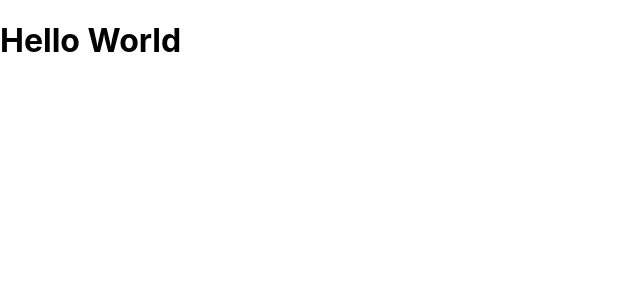
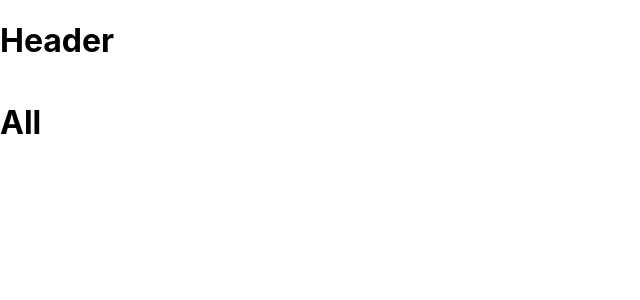
Before and after one commit to adrianbunea/summer-practice-frontend-clone, a React (Create React App) app: page / in a window 1280 px wide. Shown: the top 300 px of the page, without its empty margins (0-640 px from the left). Built offline with nearby package versions, Linux system fonts and the light colour scheme; the HTML template or start-up script is replaced by a standard one.

Commit message:
Add initial skeleton

```diff
--- a/src/App.js
+++ b/src/App.js
@@ -1,6 +1,11 @@
+import { Layout } from "./components/layout";
+import { All } from "./pages/all";
+
 function App() {
   return (
-    <h1>Hello World</h1>
+    <Layout>
+      <All/>
+    </Layout>
   );
 }
 
--- /dev/null
+++ b/src/components/header/index.jsx
@@ -0,0 +1,5 @@
+import "./index.css"
+
+export const Header = () => {
+    return <h1>Header</h1>
+}
--- /dev/null
+++ b/src/components/layout/index.css
@@ -0,0 +1,10 @@
+.layout {
+    height: 100%;
+    display: flex;
+    flex-direction: column;
+    align-items: stretch;
+}
+
+.content {
+    flex-grow: 1
+}
--- /dev/null
+++ b/src/components/layout/index.jsx
@@ -0,0 +1,13 @@
+import { Header } from "../header";
+import "./index.css";
+
+export const Layout = ({ children }) => {
+    return (
+        <div className="layout">
+            <Header/>
+            <div className="content">
+                {children}
+            </div>
+        </div>
+    )
+}
--- a/src/index.css
+++ b/src/index.css
@@ -1,3 +1,7 @@
+html {
+  height: 100%;
+}
+
 body {
   margin: 0;
   font-family: -apple-system, BlinkMacSystemFont, 'Segoe UI', 'Roboto', 'Oxygen',
@@ -5,9 +9,14 @@ body {
     sans-serif;
   -webkit-font-smoothing: antialiased;
   -moz-osx-font-smoothing: grayscale;
+  height: 100%;
 }
 
 code {
   font-family: source-code-pro, Menlo, Monaco, Consolas, 'Courier New',
     monospace;
 }
+
+#root {
+  height: 100%
+}
--- /dev/null
+++ b/src/pages/all/index.jsx
@@ -0,0 +1,3 @@
+export const All = () => {
+    return <h1>All</h1>
+}
```
Also changed, not shown: src/components/header/index.css (added).
